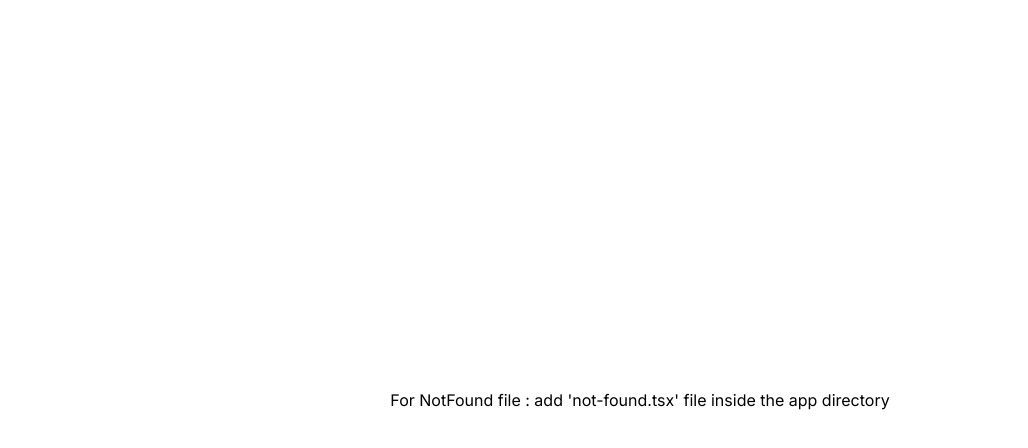
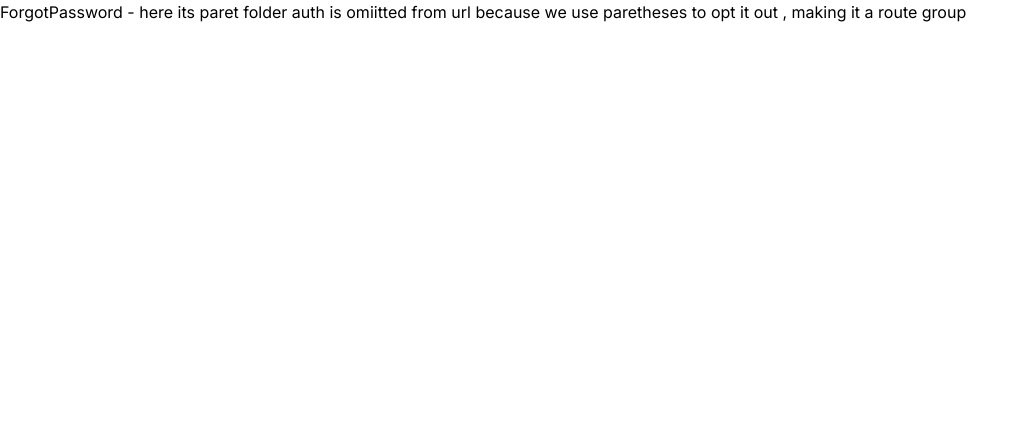
Before and after one commit to Sanjeevani15/Next14Tutorial, a Next.js app: page /forgot-password in a window 1280 px wide. Before the commit this address had no page. Shown: the top 448 px of the page, without its empty margins (0-1028 px from the left). Built offline with nearby package versions, Linux system fonts and the light colour scheme.

Commit message:
learn: auth as routed group

```diff
--- /dev/null
+++ b/src/app/(auth)/forgot-password/page.tsx
@@ -0,0 +1,7 @@
+import React from "react";
+
+const ForgotPassword = () => {
+  return <div>ForgotPassword - here its paret folder auth is omiitted from url because we use paretheses to opt it out , making it a route group</div>;
+};
+
+export default ForgotPassword;
--- /dev/null
+++ b/src/app/(auth)/login/page.tsx
@@ -0,0 +1,7 @@
+import React from "react";
+
+const Login = () => {
+  return <div>Login - here its paret folder auth is omiitted from url because we use paretheses to opt it out , making it a route group</div>;
+};
+
+export default Login;
--- /dev/null
+++ b/src/app/(auth)/register/page.tsx
@@ -0,0 +1,7 @@
+import React from "react";
+
+const Register = () => {
+  return <div>Register - here its paret folder auth is omiitted from url because we use paretheses to opt it out , making it a route group</div>;
+};
+
+export default Register;
```
